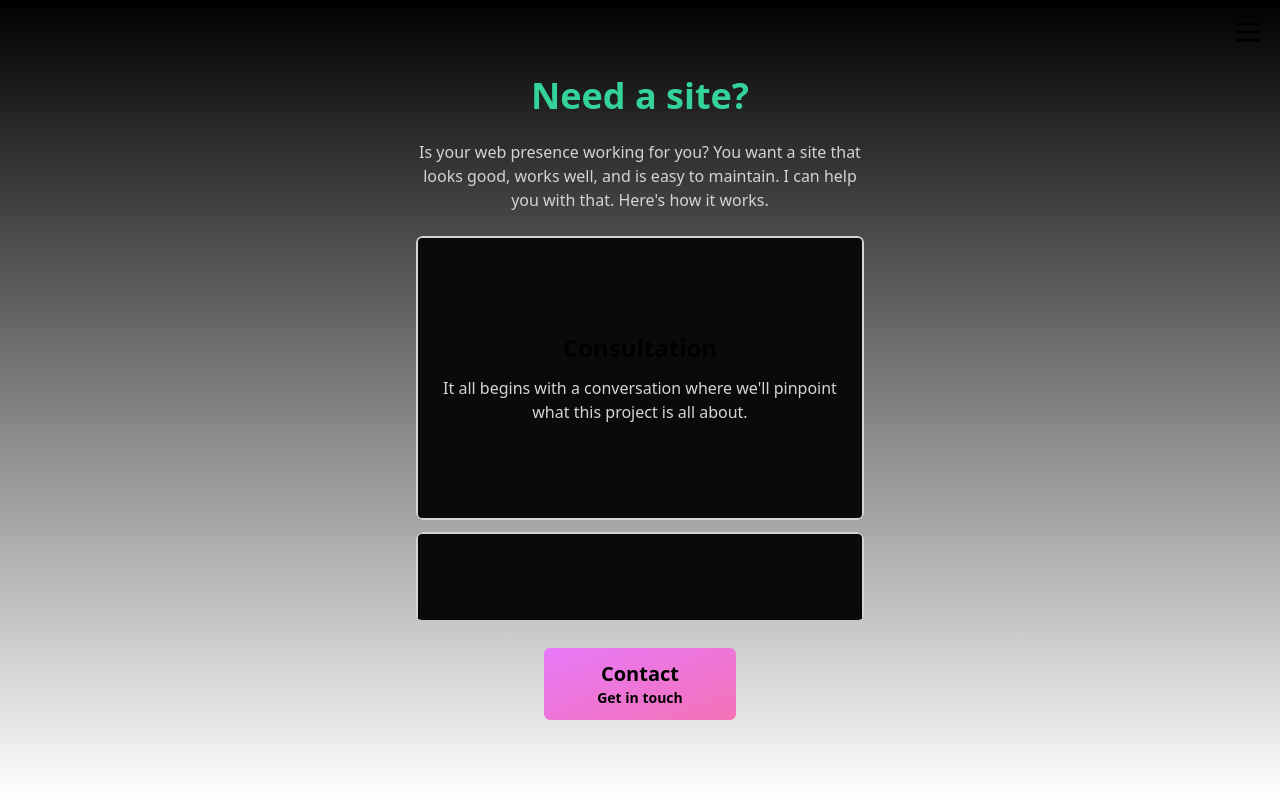
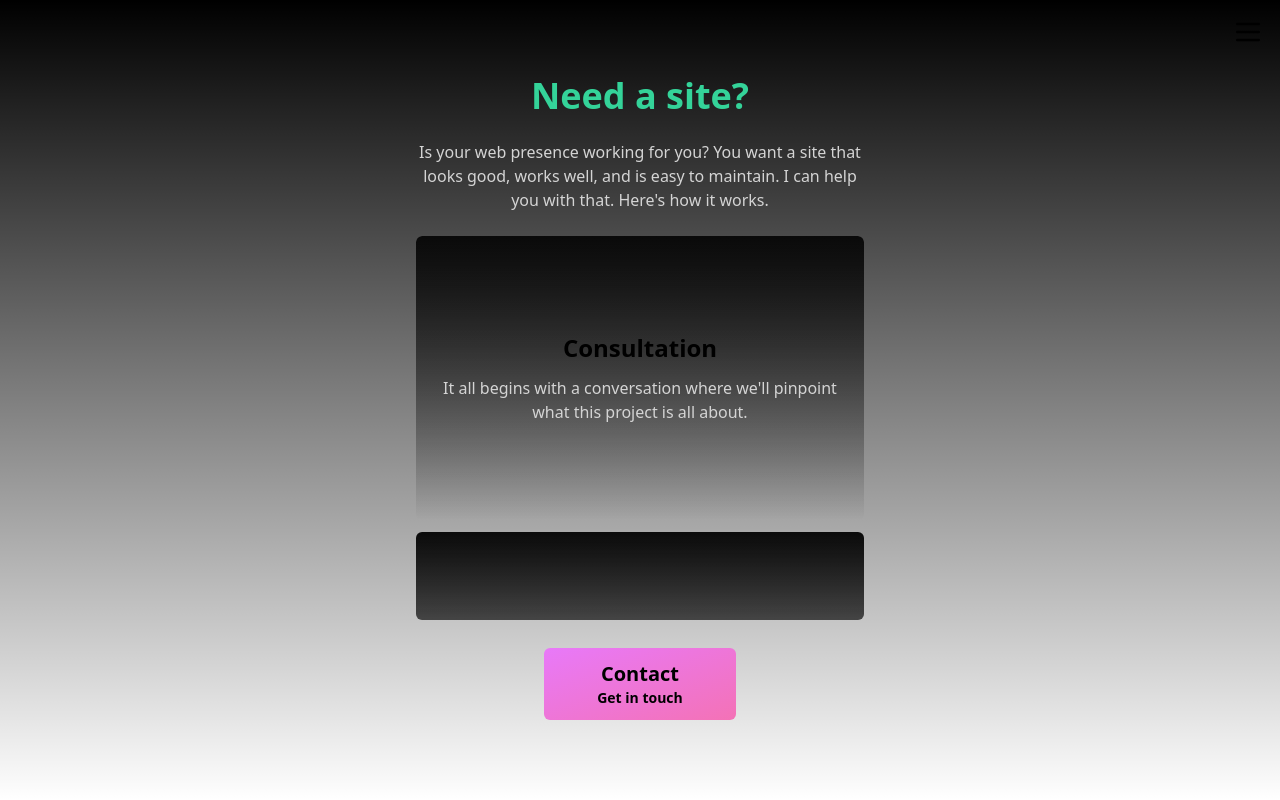
Before and after one commit to BKSchatzki/bkschatzki-dev, a Next.js app: page /services in a window 1280 px wide. Built offline with nearby package versions, Linux system fonts and the light colour scheme.

Commit message:
Restyle carousel with gradient and rename array method parameters

```diff
--- a/components/CallToAction.tsx
+++ b/components/CallToAction.tsx
@@ -3,19 +3,21 @@ import pageData from "@/data/pageData";
 import Link from "next/link";
 
 const CallToAction = ({ linkedPages }: { linkedPages: string[] }) => {
-  const thesePages = pageData.filter((e) => linkedPages.includes(e.title));
+  const thesePages = pageData.filter((element) =>
+    linkedPages.includes(element.title),
+  );
 
   return (
     <ul className="mt-6 flex gap-3 text-center max-sm:flex-col">
-      {thesePages?.map((call, index) => (
+      {thesePages?.map((element, index) => (
         <li key={index}>
           <Link
-            href={call.navLink.href}
-            className={`m-1 flex w-48 flex-col rounded-md px-6 py-3 text-black ${call.styleClasses.bgColor}`}
+            href={element.navLink.href}
+            className={`m-1 flex w-48 flex-col rounded-md px-6 py-3 text-black ${element.styleClasses.bgColor}`}
           >
-            <span className="text-xl font-bold">{call.navLink.name}</span>
+            <span className="text-xl font-bold">{element.navLink.name}</span>
             <span className="text-sm font-semibold">
-              {call.navLink.description}
+              {element.navLink.description}
             </span>
           </Link>
         </li>
--- a/components/Carousel.tsx
+++ b/components/Carousel.tsx
@@ -1,19 +1,23 @@
 import pageData from "@/data/pageData";
 
 const Carousel = ({ page }: { page: String }) => {
-  const thisPage = pageData.find((e) => e.title === page);
-  const thisCarousel = thisPage?.sections.find((e) => e.type === "carousel");
+  const thisPage = pageData.find((element) => element.title === page);
+  const thisCarousel = thisPage?.sections.find(
+    (element) => element.type === "carousel",
+  );
 
   return (
     <article className="carousel carousel-vertical mt-6 h-48 w-full space-y-3 rounded-md sm:h-96">
-      {thisCarousel?.items.map((item, index) => (
-        <section
-          key={index}
-          className="carousel-item h-[67.666667%] flex-col items-center justify-center gap-3 rounded-md bg-neutral-950 px-6 py-3 ring-2 ring-inset ring-neutral-300"
-        >
-          <h3 className="text-2xl font-semibold">{item.heading}</h3>
-          <p className="text-center text-neutral-300">{item.subheading}</p>
-        </section>
+      {thisCarousel?.items.map((element, index) => (
+        <>
+          <section
+            key={index}
+            className="carousel-item h-[67.666667%] flex-col items-center justify-center gap-3 rounded-md bg-gradient-to-b from-neutral-950 to-transparent px-6 py-3 ring-neutral-300"
+          >
+            <h3 className="text-2xl font-semibold">{element.heading}</h3>
+            <p className="text-center text-neutral-300">{element.subheading}</p>
+          </section>
+        </>
       ))}
     </article>
   );
--- a/components/Main.tsx
+++ b/components/Main.tsx
@@ -1,7 +1,7 @@
 import pageData from "@/data/pageData";
 
 const Main = ({ page }: { page: string }) => {
-  const thisPage = pageData.find((e) => e.title === page);
+  const thisPage = pageData.find((element) => element.title === page);
 
   return (
     <main className="mx-auto flex flex-col items-center justify-start text-center">
--- a/components/NavLinks.tsx
+++ b/components/NavLinks.tsx
@@ -12,17 +12,17 @@ const NavLinks = ({
   // Change the type of closeMenu
   return (
     <ul className="fixed flex min-h-screen w-screen flex-col items-center justify-center gap-6 bg-black bg-opacity-80 bg-clip-padding py-6 text-center backdrop-blur-md backdrop-filter">
-      {pageData.map((page, index) => (
+      {pageData.map((element, index) => (
         <li key={index}>
-          <Link href={page.navLink.href} className="">
+          <Link href={element.navLink.href} className="">
             <div onClick={closeMenu} className="m-1 flex flex-col">
               <span
-                className={`text-2xl font-bold ${page.styleClasses.textColor}`}
+                className={`text-2xl font-bold ${element.styleClasses.textColor}`}
               >
-                {page.navLink.name}
+                {element.navLink.name}
               </span>
               <span className="text-neutral-300">
-                {page.navLink.description}
+                {element.navLink.description}
               </span>
             </div>
           </Link>
```
